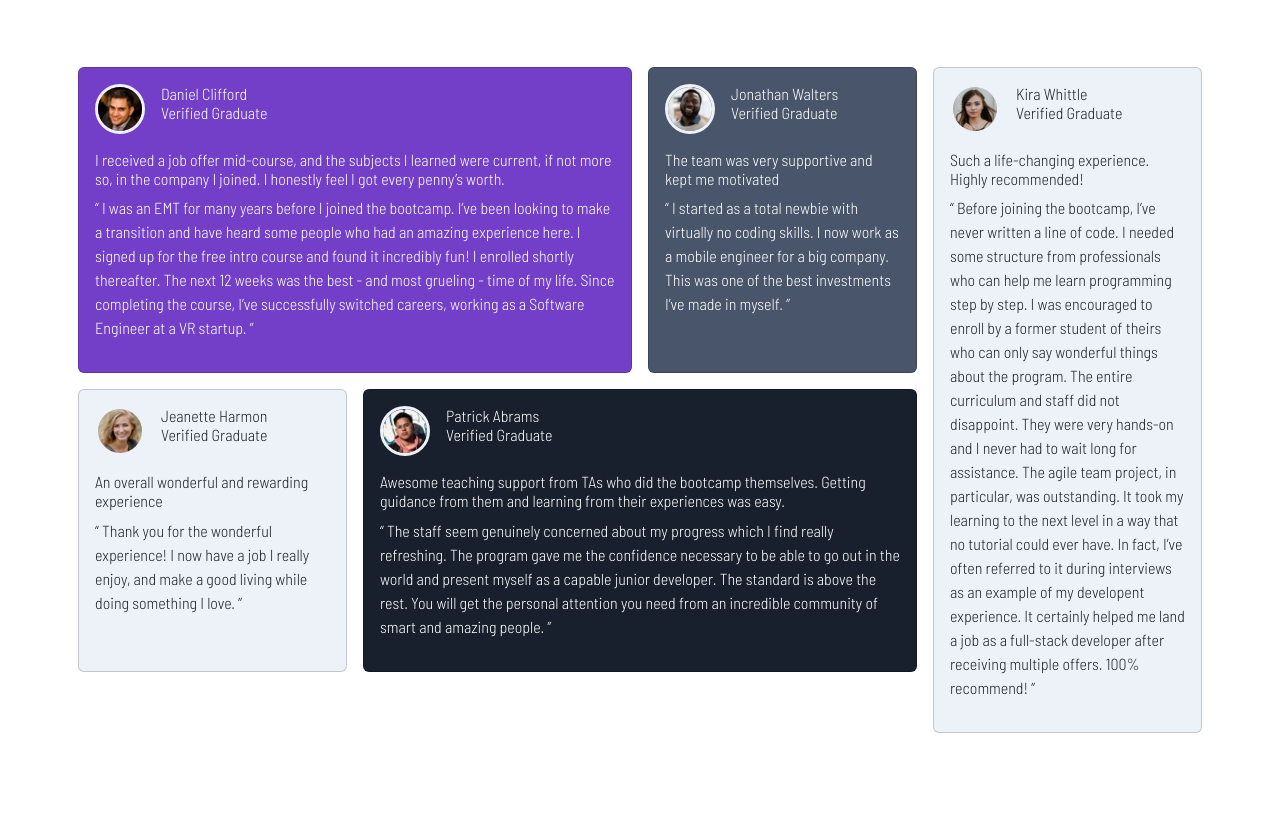
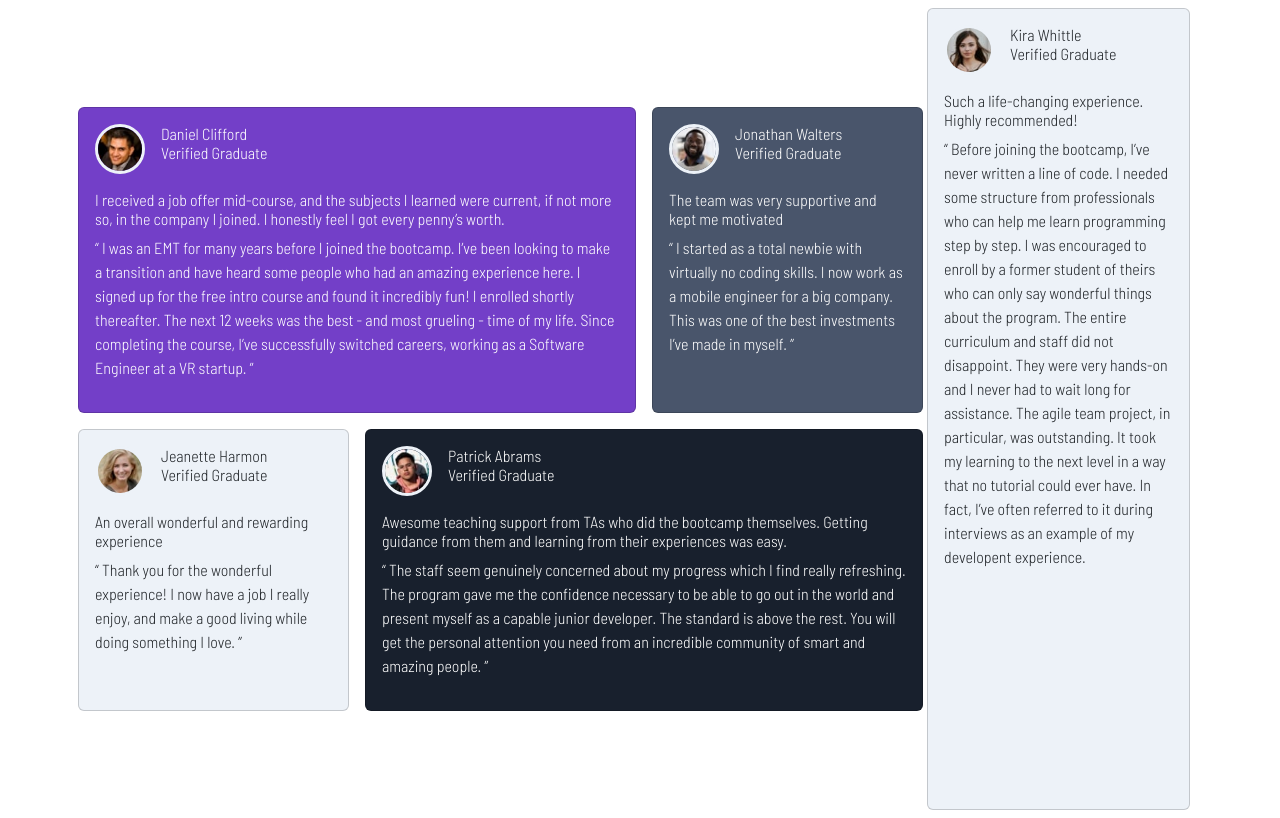
Before and after one commit to Taichims19/Bootstrap-5-Practicas, a website: page index.html in a window 1280 px wide. Drawn offline with Linux system fonts and the light colour scheme.

Commit message:
Ajustes en el repo

```diff
--- a/index.html
+++ b/index.html
@@ -19,10 +19,10 @@
 <body>
 
   <main class="container d-flex align-items-center justify-content-center alto-100">
-    <div class="row">
+    <div class="row>
       <!-- columna izquierda -->
       <div class="col-12 col-lg-9 hijo-100 ">
-        <div class="row">
+        <div class="row h-100">
           <div class="col-12 col-lg-8 p-2 ">
             <article class="card h-100 bg-primary text-white">
               <div class="card-body">
@@ -113,8 +113,8 @@
       </div>
       <!-- columna derecha -->
       <div class="col-12 col-lg-3 p-2">
-        <article class="card h-100 bg-secondary">
-          <div class="card-body">
+        <article class="card bg-secondary">
+          <div class="card-body vh-100">
             <div class="d-flex mb-3">
               <img src="images/image-kira.jpg" alt="" class="border border-secondary border-3 rounded-circle">
               <div class="ps-3">
@@ -131,8 +131,7 @@
                 did not disappoint. They were very hands-on and I never had to wait long for assistance. The agile team
                 project, in particular, was outstanding. It took my learning to the next level in a way that no tutorial
                 could ever have. In fact, I’ve often referred to it during interviews as an example of my developent
-                experience. It certainly helped me land a job as a full-stack developer after receiving multiple offers.
-                100% recommend! ”</p>
+                experience.</p>
             </div>
           </div>
         </article>
--- a/sass/custom.scss
+++ b/sass/custom.scss
@@ -11,11 +11,11 @@ $font-family-sans-serif: 'Barlow Semi Condensed', sans-serif;
 // https://getbootstrap.com/docs/5.0/layout/breakpoints/#min-width
 @media  (min-width: 992px) {
     .alto-100 {
+        height: 100vh;
+        max-height: 100vh;
         min-height: 100vh;
     }
-    .hijo-100 {
-        max-height: 100vh;
-    }
+
 }
 
 .d-flex img {
```
